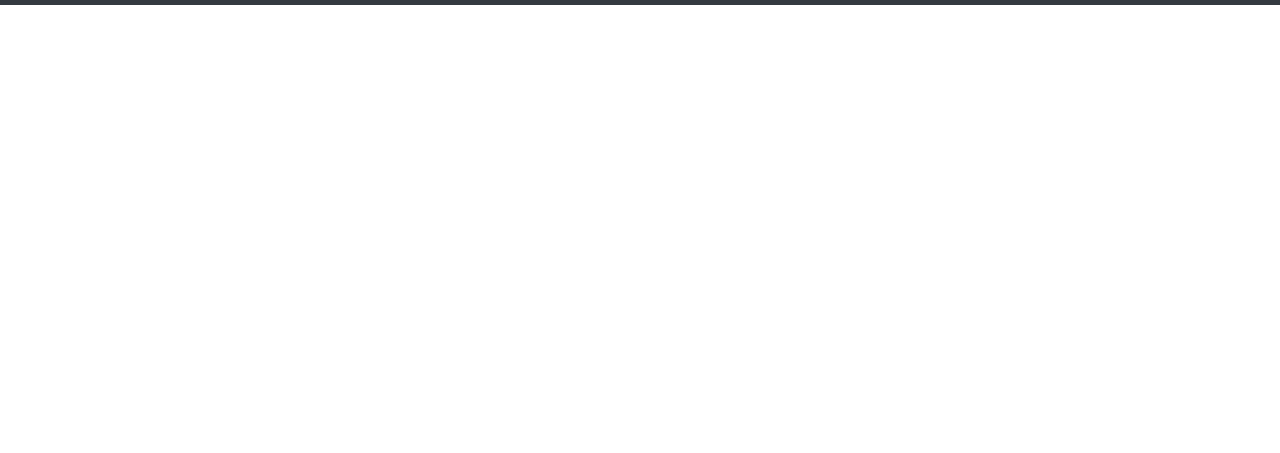
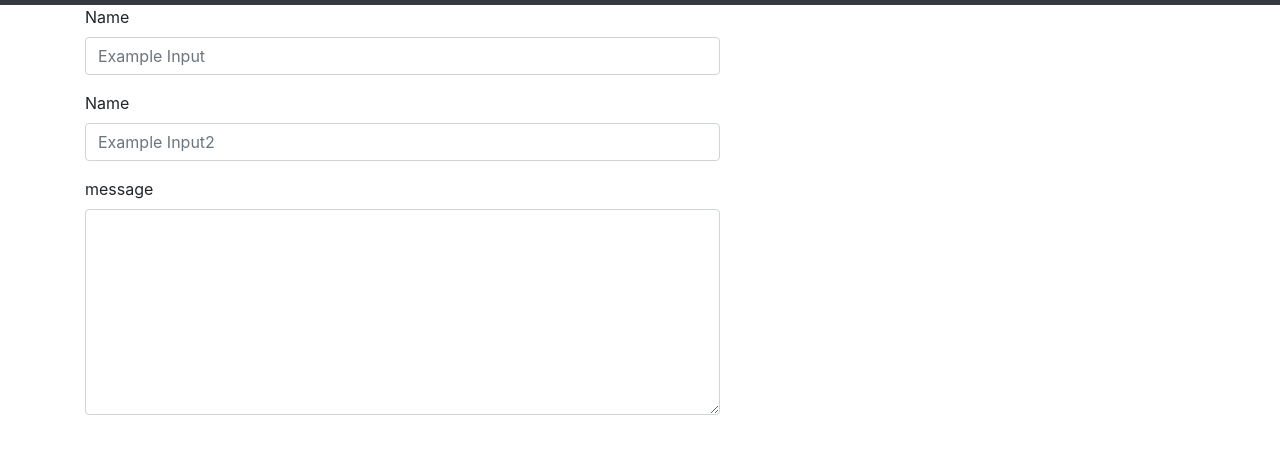
Before and after one commit to creepyfish0226/responsive-portfolio, a plain HTML site: page contact.html in a window 1280 px wide. Shown: the part 51-504 px from the top of the page. Drawn offline with nearby package versions, Linux system fonts and the light colour scheme.

Commit message:
updated contact page

```diff
--- a/contact.html
+++ b/contact.html
@@ -10,8 +10,6 @@
     <title>Contact</title>
   </head>
   <body>
-
-
     <nav class="navbar navbar-expand-lg navbar-dark bg-dark">
       <a class="navbar-brand" href="#">Jeremy Gager</a>
       <button class="navbar-toggler" type="button" data-toggle="collapse" data-target="#navbarNav" aria-controls="navbarNav" aria-expanded="false" aria-label="Toggle navigation">
@@ -32,7 +30,37 @@
         </ul>
       </div>
     </nav>
-    <div class="container></div>
+    <div class="container">
+      <div class="row">
+        <div class="col-lg-7 col-lg-offset-1">
+          <div class="panel panel-default">
+            <div class="panel-heading">
+              <div class="panel-body">
+                <form>
+                  <div class="form-group">
+                    <label ofr="formGroupExampleInput">Name</label>
+                    <input type="text" class="form-control" id="formGroupExampleInput" placeholder="Example Input">
+                  </div>
+                  <div class="form-group">
+                    <label ofr="formGroupExampleInput2">Name</label>
+                    <input type="text" class="form-control" id="formGroupExampleInput2" placeholder="Example Input2">
+                  </div>
+
+                  <div class="form-group">
+                    <label for="exampleTextArea">message</label>
+                    <textarea class="form-control" id="exampleTextArea" rows="8"></textarea>
+                  </div>
+                </form>
+              </div>
+            </div>
+          </div>
+        </div>
+      </div>
+    </div>
+
+
+
+
 
 
 
```
